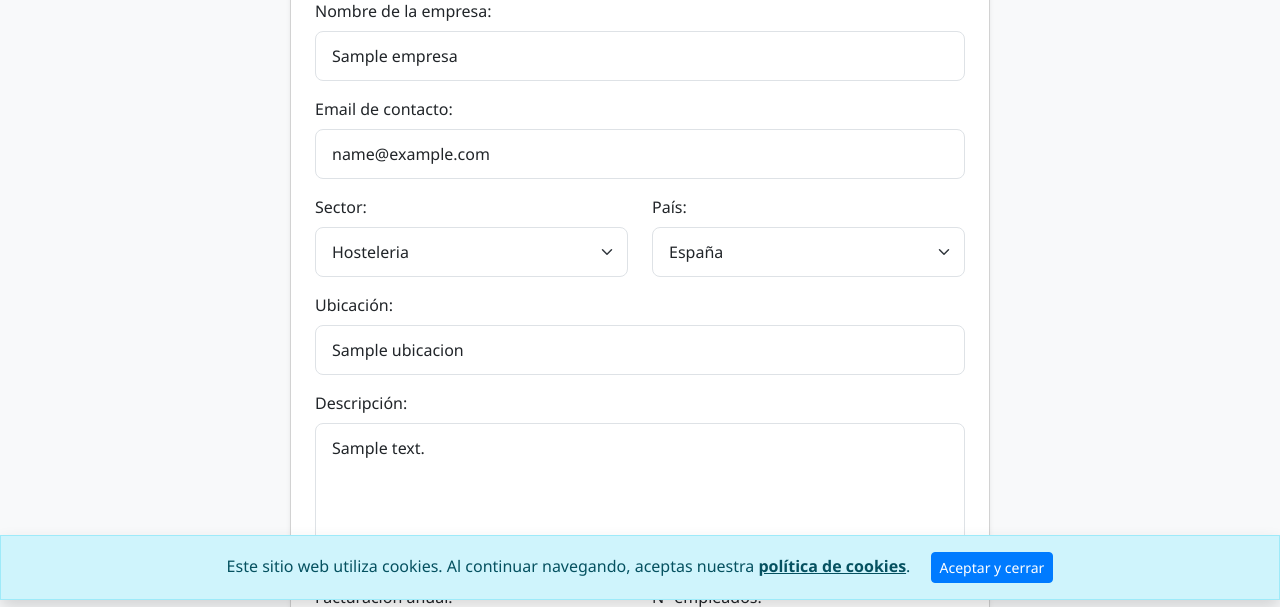
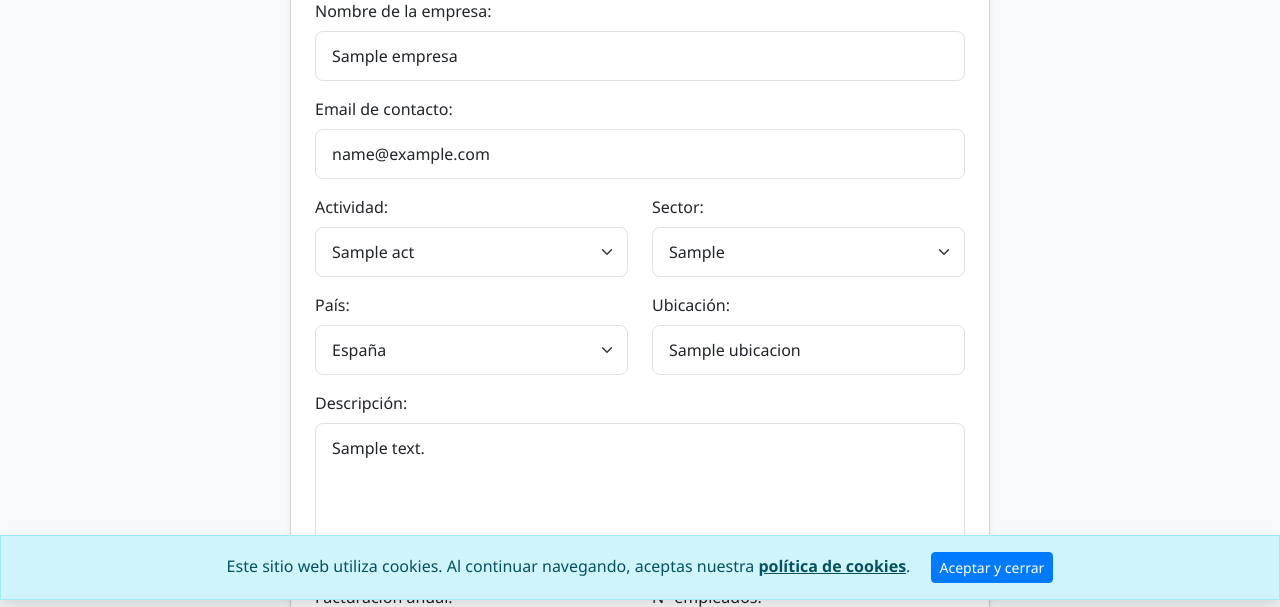
Before and after one commit to AC-Partners/compraventa-postgres, a Flask app: template templates/editar_anuncio.html in a window 1280 px wide. Shown: the part 200-807 px from the top of the page. Run offline with Flask 3, Linux system fonts and the light colour scheme; the template is opened without the code that fills it: most values are stand-ins (such as "Sample title", 1, 10 or a date in 2020); some libraries are stand-ins or nearby versions.

Commit message:
Update editar_anuncio.html

```diff
--- a/templates/editar_anuncio.html
+++ b/templates/editar_anuncio.html
@@ -14,30 +14,45 @@
             <label class="form-label">Email de contacto:</label>
             <input type="email" class="form-control" name="email_contacto" value="{{ empresa.email_contacto or '' }}" required>
         </div>
+
         <div class="row">
+            <div class="col-md-6 mb-3">
+                <label class="form-label">Actividad:</label>
+                <select class="form-select" name="actividad" required>
+                    {% for act in actividades %}
+                        <option value="{{ act }}" {% if empresa.actividad == act %}selected{% endif %}>{{ act }}</option>
+                    {% endfor %}
+                </select>
+            </div>
+
             <div class="col-md-6 mb-3">
                 <label class="form-label">Sector:</label>
                 <select class="form-select" name="sector" required>
-                    {% for option in ['Hosteleria', 'Comercio', 'Servicios', 'Industria', 'Tecnologia', 'Agricultura'] %}
-                    <option value="{{ option }}" {% if empresa.sector == option %}selected{% endif %}>{{ option }}</option>
+                    {% for sec in sectores_por_actividad[empresa.actividad] %}
+                        <option value="{{ sec }}" {% if empresa.sector == sec %}selected{% endif %}>{{ sec }}</option>
                     {% endfor %}
                 </select>
             </div>
+        </div>
+
+        <div class="row">
             <div class="col-md-6 mb-3">
                 <label class="form-label">País:</label>
                 <select class="form-select" name="pais" required>
                     <option value="España" {% if empresa.pais == 'España' %}selected{% endif %}>España</option>
                 </select>
             </div>
+            <div class="col-md-6 mb-3">
+                <label class="form-label">Ubicación:</label>
+                <input type="text" class="form-control" name="ubicacion" value="{{ empresa.ubicacion or '' }}" required>
+            </div>
         </div>
-        <div class="mb-3">
-            <label class="form-label">Ubicación:</label>
-            <input type="text" class="form-control" name="ubicacion" value="{{ empresa.ubicacion or '' }}" required>
-        </div>
+
         <div class="mb-3">
             <label class="form-label">Descripción:</label>
             <textarea class="form-control" name="descripcion" rows="5" required>{{ empresa.descripcion or '' }}</textarea>
         </div>
+
         <div class="row">
             <div class="col-md-6 mb-3">
                 <label class="form-label">Facturación anual:</label>
@@ -48,6 +63,7 @@
                 <input type="number" class="form-control" name="numero_empleados" value="{{ empresa.numero_empleados or '' }}">
             </div>
         </div>
+
         <div class="row">
             <div class="col-md-6 mb-3">
                 <label class="form-label">Local en propiedad:</label>
@@ -61,6 +77,7 @@
                 <input type="number" class="form-control" name="beneficio_impuestos" step="0.01" value="{{ empresa.beneficio_impuestos or '' }}">
             </div>
         </div>
+
         <div class="row">
             <div class="col-md-6 mb-3">
                 <label class="form-label">Deuda actual:</label>
@@ -71,13 +88,15 @@
                 <input type="number" class="form-control" name="precio_venta" step="0.01" value="{{ empresa.precio_venta or '' }}" required>
             </div>
         </div>
+
         <div class="mb-3">
             <label class="form-label">Actualizar imagen:</label>
             <input type="file" class="form-control" name="imagen" accept="image/*">
             {% if empresa.imagen_url %}
-            <small class="text-muted">Imagen actual: {{ empresa.imagen_url }}</small>
+                <small class="text-muted">Imagen actual: {{ empresa.imagen_url }}</small>
             {% endif %}
         </div>
+
         <div class="d-grid gap-2 mt-4">
             <button type="submit" class="btn btn-success btn-lg"><i class="bi bi-save-fill me-2"></i>Guardar Cambios</button>
             <button type="submit" name="eliminar" value="true" class="btn btn-danger btn-lg mt-2" onclick="return confirm('¿Estás seguro de que quieres eliminar este anuncio? Esta acción es irreversible.');">
```
